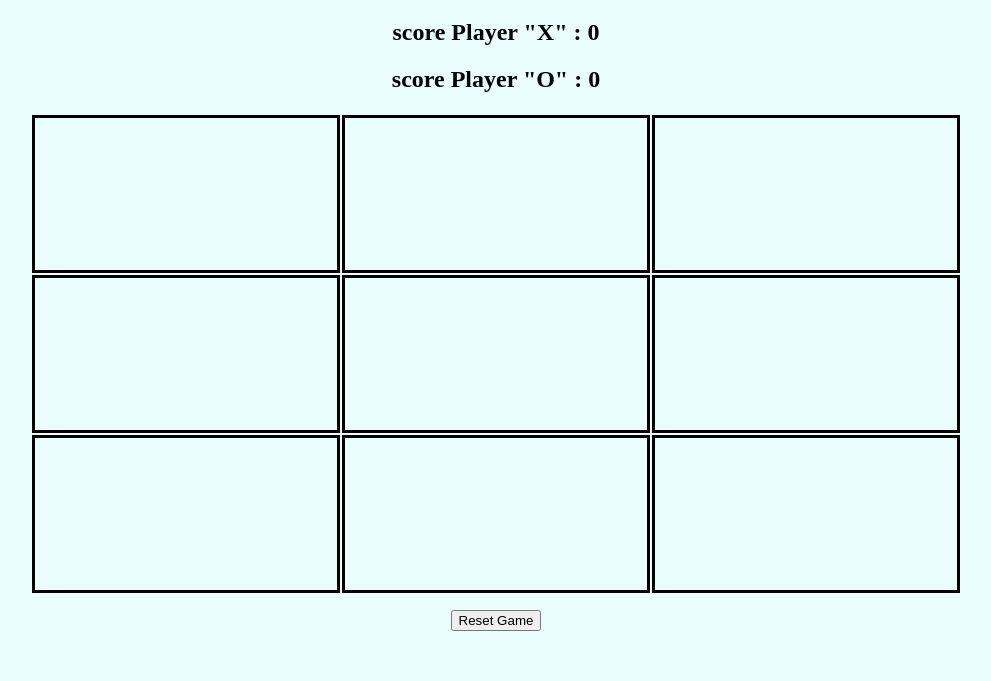
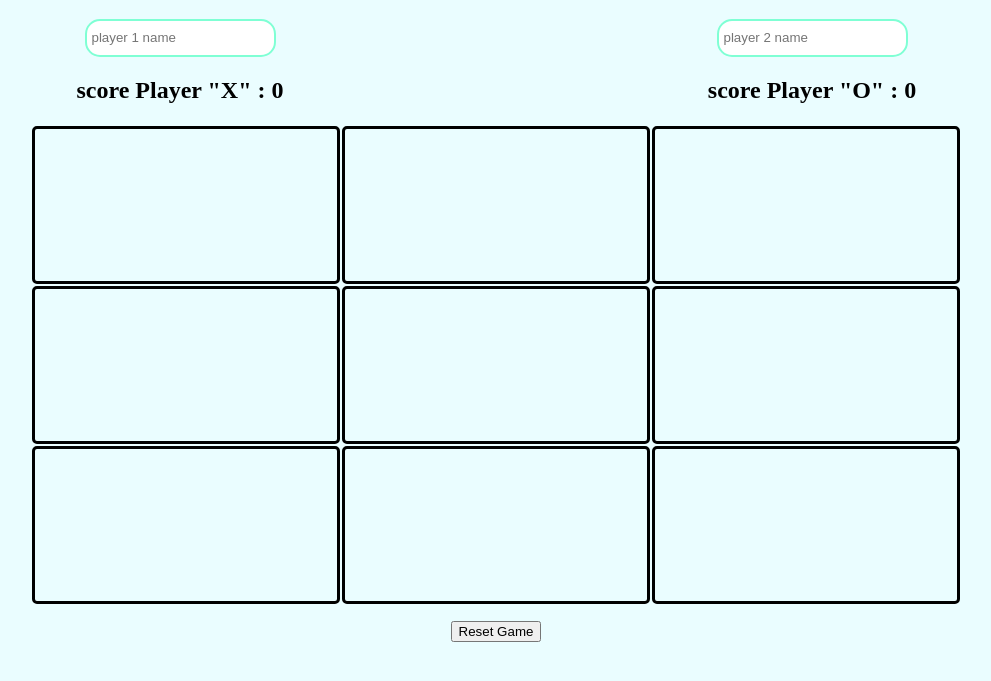
Before and after one commit to Amir-Ben-Youssef/tic-tac-toe, a plain HTML site: page index.html in a window 1280 px wide. Shown: the part 61-742 px from the top of the page, without its empty margins (144-1135 px from the left). Drawn offline with Linux system fonts and the light colour scheme.

Commit message:
add a name input

```diff
--- a/index.html
+++ b/index.html
@@ -9,8 +9,15 @@
 <body>
 <h1>Welcome to Tic-Tac-Toe</h1>
 <div  class= "score">
+  <div id="p1">
+    <input type="text", placeholder="player 1 name", id="p1name">
     <h2>score Player "X" : <span id="player1">0</span></h2>
+  </div>
+  <div id="p2">
+    <input type="text", placeholder="player 2 name", id="p2name">
     <h2>score Player "O" : <span id="player2">0</span></h2>
+  </div>
+
 </div>
 
 <table id="mytable">
--- a/style.css
+++ b/style.css
@@ -6,7 +6,8 @@ body{
     width: 300px;
     height: 150px;
     border: 3px solid black;
-    font-size: 36px;
+    font-size: 100px;
+    border-radius: 5px;
   }
 
 
@@ -15,8 +16,28 @@ table{
     margin-right: auto;
     margin-top: 15px;
     margin-bottom: 15px;
+
 }
 
 td:hover {
     background-color: aquamarine ;
 }
+
+#p1{
+    width: 50%;
+    float: left;
+}
+#p2{
+    width: 50%;
+    float: right;
+}
+.score{
+    width: 100%;
+}
+
+#p1name, #p2name{
+border: 2px solid aquamarine;
+border-radius: 15px;
+height: 1.5rem;
+padding: 5px;
+}
```
Also changed, not shown: app.js (+0 -7 lines).
